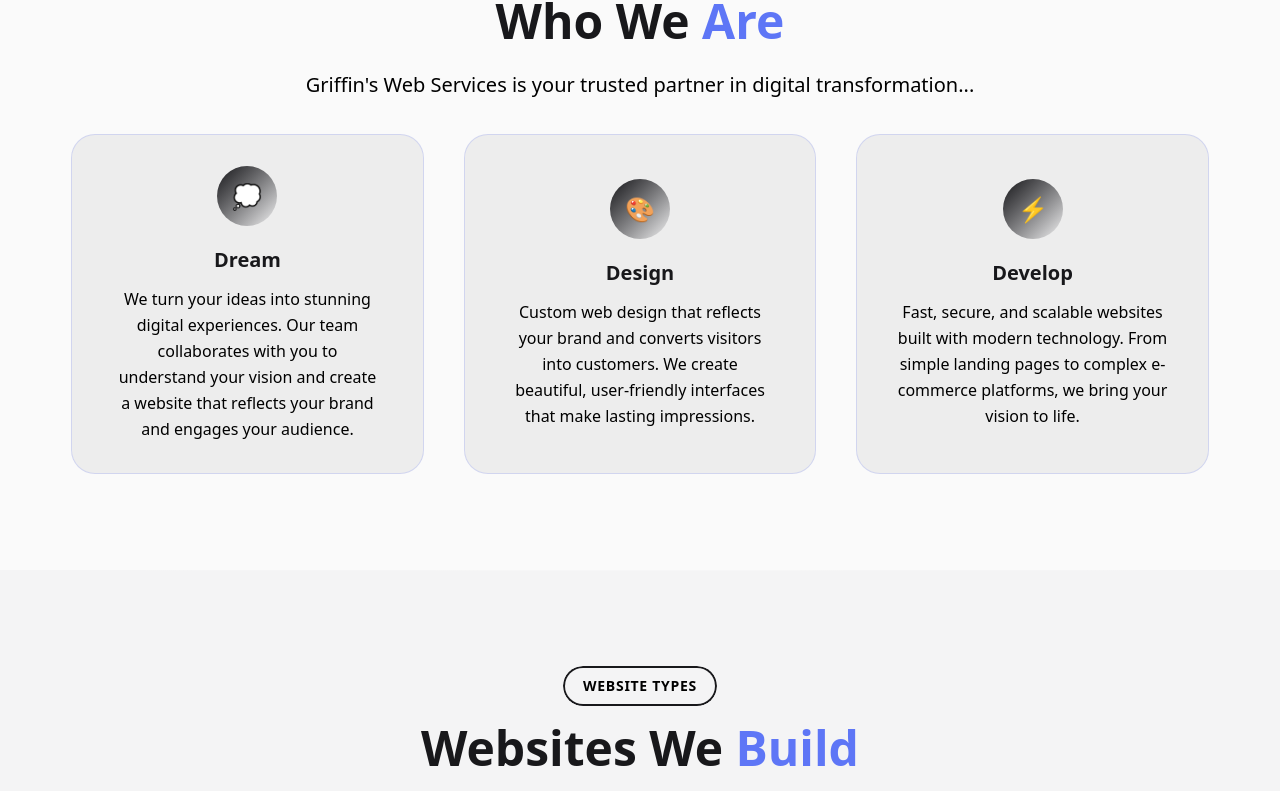
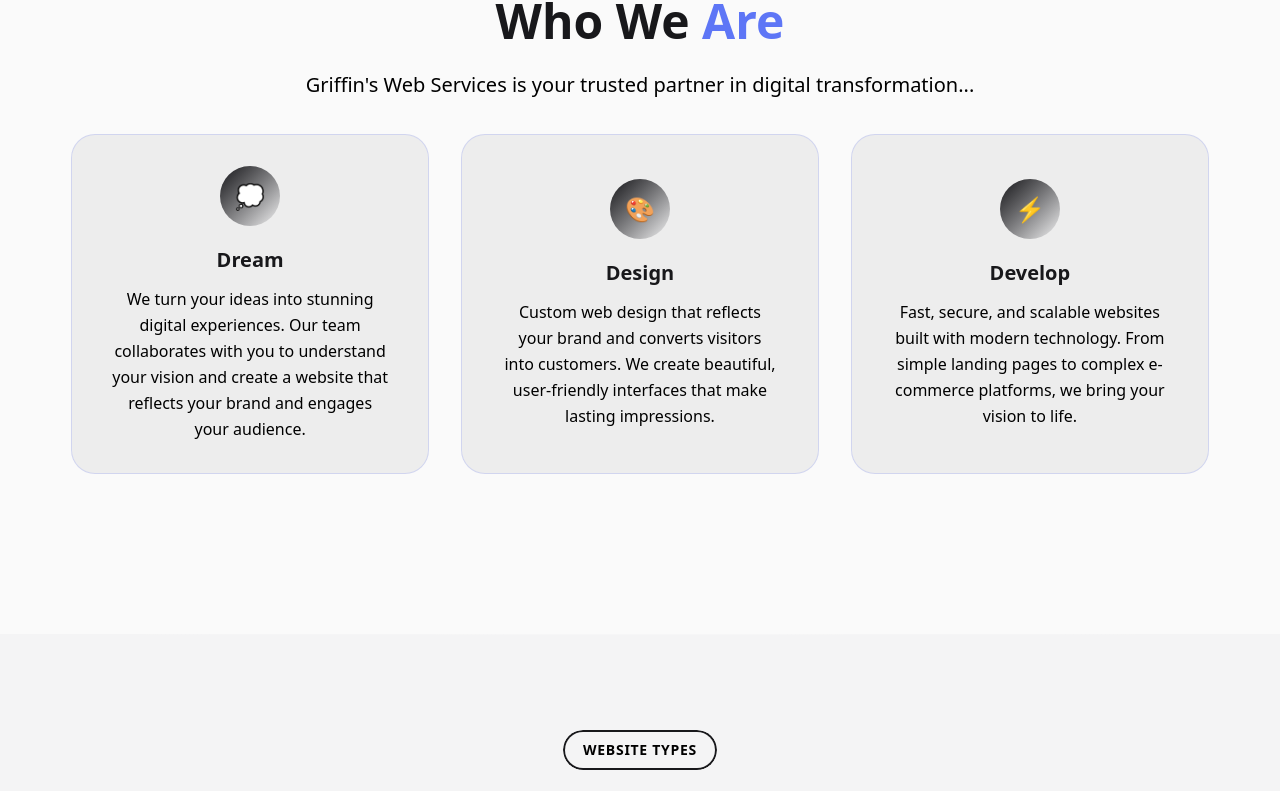
Before and after one commit to griffinsurett/griffins-web-services--react, a React (Vite) app: page / in a window 1280 px wide. Shown: the part 899-1690 px from the top of the page. Built offline with nearby package versions, Linux system fonts and the light colour scheme.

Commit message:
vars instead of uts

```diff
--- a/src/App.css
+++ b/src/App.css
@@ -253,6 +253,10 @@
     @apply bg-gradient-to-br from-primary light:to-bg2 dark:to-primary/25 text-black;
   }
 
+  .max-3 {
+    @apply grid sm:grid-cols-2 lg:grid-cols-3 gap-8 lg:mb-16;
+  }
+
   /* Hover modes */
   .card-hover-large {
     @apply hover:-translate-y-3 hover:shadow-2xl hover:border-accent;
--- a/src/Sections/About.jsx
+++ b/src/Sections/About.jsx
@@ -49,7 +49,7 @@
           </p>
         </div>
 
-        <div className="grid md:grid-cols-3 gap-10">
+        <div className="max-3">
           {Services.map((item, idx) => (
             <FeatureCard key={idx} data={item} />
           ))}
--- a/src/Sections/AddOnServices.jsx
+++ b/src/Sections/AddOnServices.jsx
@@ -368,7 +368,7 @@
         {/* Active Category Content */}
         <div className="transition-all duration-500 ease-in-out">
           {/* Services Grid - Only Active Category */}
-          <div className="grid sm:grid-cols-2 lg:grid-cols-3 gap-8 mb-16">
+          <div className="max-3">
             {categories[activeTab].services.map((service, index) => (
               <div key={index} className="relative">
                 <FeatureCard
--- a/src/Sections/HostingMaintenance.jsx
+++ b/src/Sections/HostingMaintenance.jsx
@@ -158,7 +158,7 @@
             </p>
           </div>
 
-          <div className="grid md:grid-cols-2 lg:grid-cols-3 gap-8 align-middle">
+          <div className="max-3 gap-8 align-middle">
             {hostingFeatures.map((feature, idx) => (
               <FeatureCard key={idx} data={feature} />
             ))}
```
